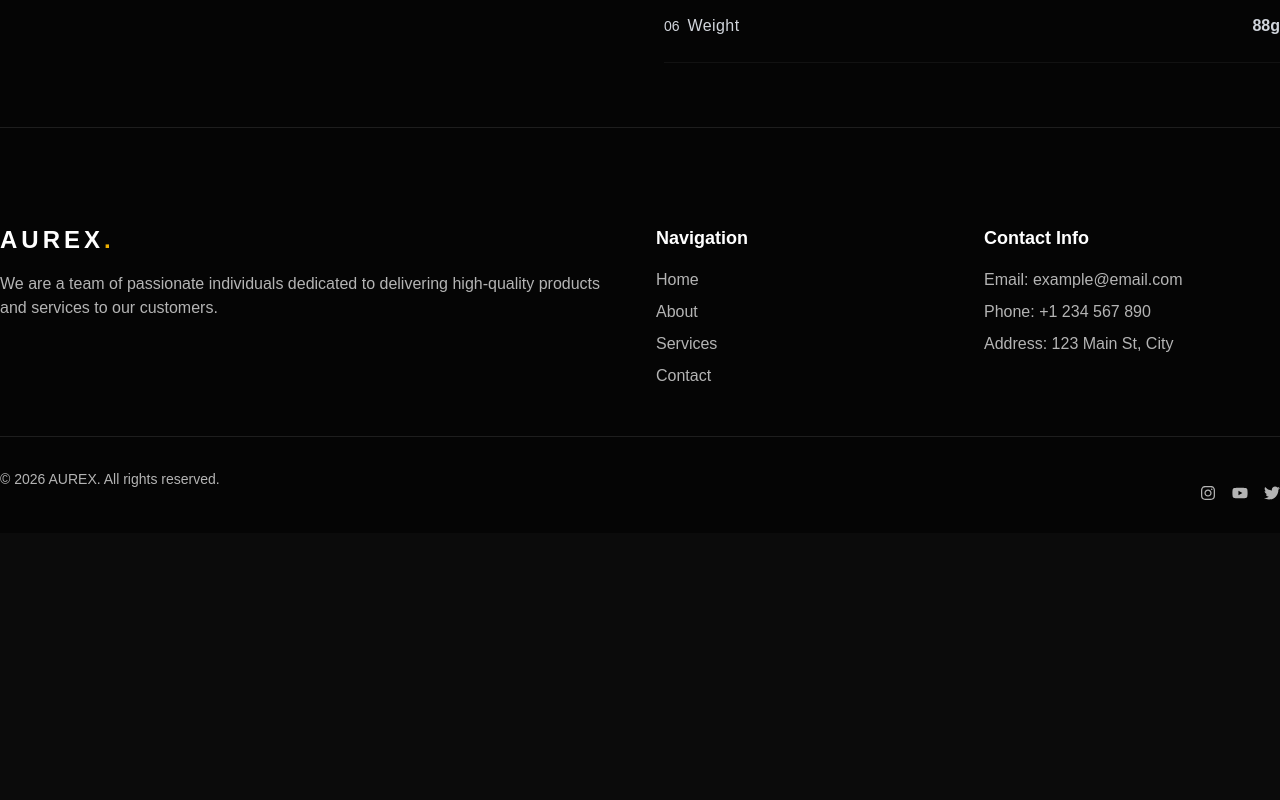
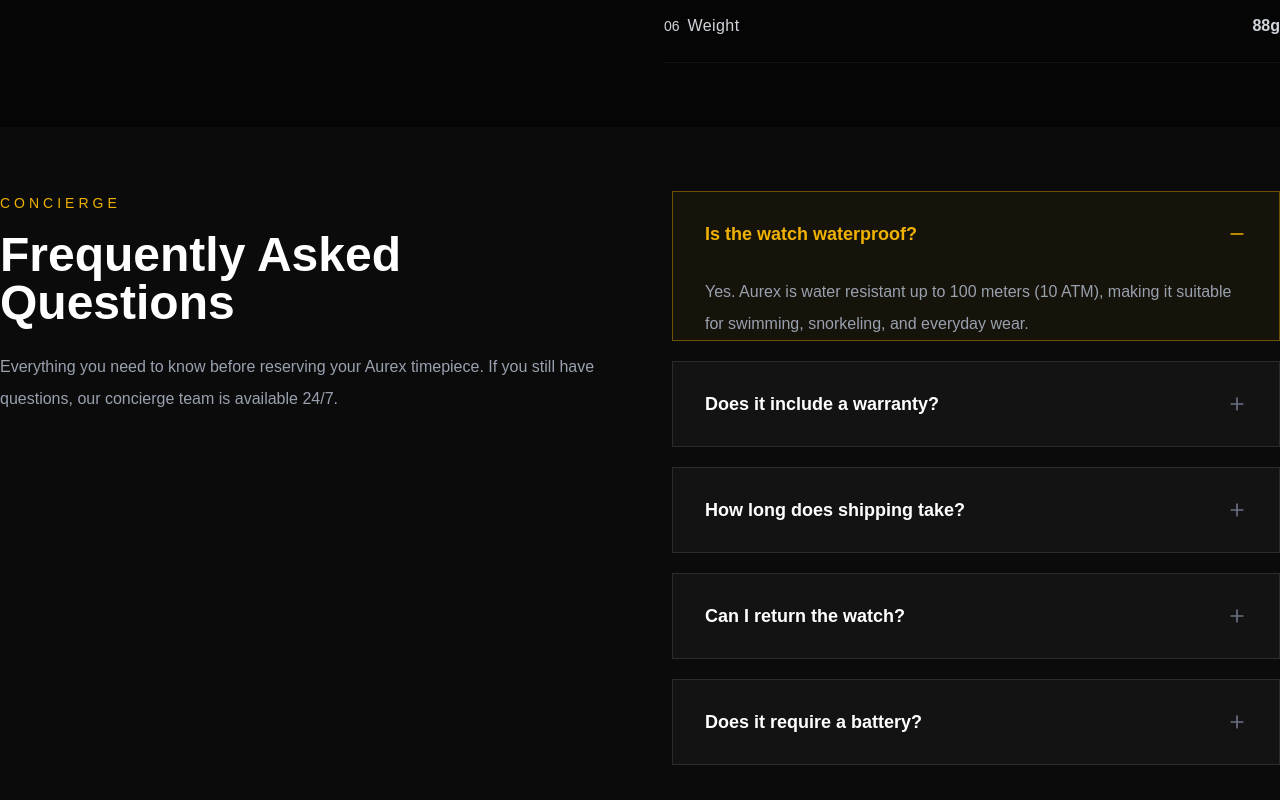
Before and after one commit to dev-nirob1/order-verification-system, a Next.js app: page / in a window 1280 px wide. Shown: the part 3440-4240 px from the top of the page. Before the commit the page ends 3973 px from the top, so only its background shows below. Built offline with nearby package versions, Linux system fonts and the light colour scheme.

Commit message:
faq section

```diff
--- a/src/app/(front)/page.js
+++ b/src/app/(front)/page.js
@@ -17,8 +17,8 @@ const LandingPage = () => {
             <Features/>
              <Gallery/>
             <Specification/>
-           {/*  <FaqSection/>
-            <Craftsmanship />
+            <FaqSection/>
+           {/*  <Craftsmanship />
             <Testimonials/>
             <OrderForm/>
             <CtaSection/> */}
--- a/src/app/components/front/FaqSection.jsx
+++ b/src/app/components/front/FaqSection.jsx
@@ -1,6 +1,7 @@
-'use client'
+"use client";
 import { useState } from "react";
-import { FiPlus, FiMinus } from "react-icons/fi";
+import SectionHeader from "../common/SectionHeader";
+import Accordion from "../ui/Accordion";
 
 const faqs = [
   {
@@ -31,83 +32,38 @@ const faqs = [
 ];
 
 const FaqSection = () => {
-  const [open, setOpen] = useState(0);
+  const [openIndex, setOpenIndex] = useState(0); // 0 = first item open by default, null = all closed
+
+  const onToggle = (index) => {
+    setOpenIndex(openIndex === index ? null : index);
+  };
 
   return (
-    <section id="faq" className="bg-[#0b0b0b] py-28">
-      <div className="mx-auto grid max-w-7xl gap-16 px-6 lg:grid-cols-[0.9fr_1.3fr] lg:px-10">
+    <section id="faq" className="py-16">
+      <div className="mx-auto grid max-w-7xl gap-16 px-6 grid-cols-2 lg:px-0">
         {/* Left Side */}
-        <div className="lg:sticky lg:top-28 h-fit">
-          <span className="text-sm uppercase tracking-[4px] text-yellow-500">
-            Concierge
-          </span>
+        <div className="lg:sticky lg:top-28">
+          <SectionHeader
+            title="Frequently Asked Questions"
+            subtitle="Concierge"
+          />
 
-          <h2 className="mt-5 text-5xl font-bold leading-tight text-white">
-            Frequently
-            <br />
-            Asked Questions
-          </h2>
-
-          <p className="mt-6 max-w-md text-gray-400 leading-8">
-            Everything you need to know before reserving your Aurex
-            timepiece. If you still have questions, our concierge team is
-            available 24/7.
+          <p className="mt-6 text-base text-gray-400 leading-8">
+            Everything you need to know before reserving your Aurex timepiece.
+            If you still have questions, our concierge team is available 24/7.
           </p>
         </div>
 
         {/* Right Side */}
         <div className="space-y-5">
-          {faqs.map((faq, index) => {
-            const active = open === index;
-
-            return (
-              <div
-                key={index}
-                className={`overflow-hidden border transition-all duration-300 ${
-                  active
-                    ? "border-yellow-500/40 bg-yellow-500/5"
-                    : "border-white/10 bg-white/[0.03] hover:border-white/20"
-                }`}
-              >
-                <button
-                  onClick={() =>
-                    setOpen(active ? -1 : index)
-                  }
-                  className="flex w-full items-center justify-between px-8 py-7 text-left"
-                >
-                  <h3
-                    className={`text-lg font-semibold transition ${
-                      active ? "text-yellow-500" : "text-white"
-                    }`}
-                  >
-                    {faq.question}
-                  </h3>
-
-                  <div
-                    className={`text-xl transition ${
-                      active ? "text-yellow-500 rotate-180" : "text-gray-500"
-                    }`}
-                  >
-                    {active ? <FiMinus /> : <FiPlus />}
-                  </div>
-                </button>
-
-                <div
-                  className={`grid transition-all duration-500 ${
-                    active
-                      ? "grid-rows-[1fr]"
-                      : "grid-rows-[0fr]"
-                  }`}
-                >
-                  <div className="overflow-hidden">
-                    <p className="px-8 pb-8 leading-8 text-gray-400">
-                      {faq.answer}
-                    </p>
-                  </div>
-                </div>
-              </div>
-            );
-          })}
+          {faqs.map((faq, index) => (
+            <Accordion
+              key={index}
+              faq={faq}
+              active={openIndex === index}
+              onToggle={() => onToggle(index)}
+            />
+          ))}
         </div>
       </div>
     </section>
--- /dev/null
+++ b/src/app/components/ui/Accordion.jsx
@@ -0,0 +1,36 @@
+import { FiMinus, FiPlus } from "react-icons/fi";
+
+const Accordion = ({ faq, active, onToggle }) => (
+  <div
+    className={`overflow-hidden border transition-all duration-300 ${
+      active
+        ? "border-yellow-500/40 bg-yellow-500/5"
+        : "border-white/10 bg-white/3 hover:border-white/20"
+    }`}
+  >
+    <button
+      onClick={onToggle}
+      className="flex w-full items-center justify-between px-8 py-7 text-left"
+    >
+      <h5
+        className={`text-lg font-semibold transition ${active ? "text-yellow-500" : "text-white"}`}
+      >
+        {faq.question}
+      </h5>
+      <div
+        className={`text-xl transition ${active ? "rotate-180 text-yellow-500" : "text-gray-500"}`}
+      >
+        {active ? <FiMinus /> : <FiPlus />}
+      </div>
+    </button>
+
+    <div
+      className={`grid transition-all duration-500 ${active ? "grid-rows-[1fr]" : "grid-rows-[0fr]"}`}
+    >
+      <p className="overflow-hidden px-8 leading-8 text-gray-400">
+        {faq.answer}
+      </p>
+    </div>
+  </div>
+);
+export default Accordion;
```
